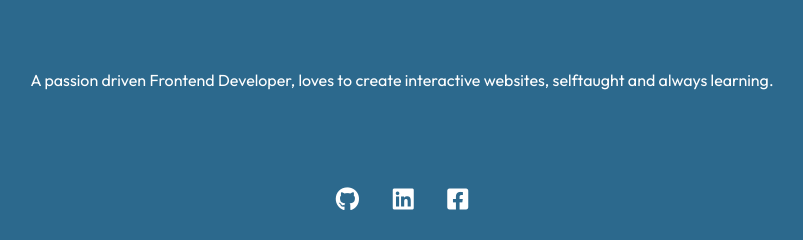
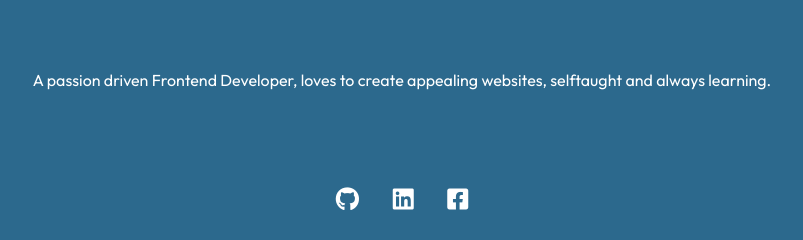
Before and after one commit to hiitssid/learnbydoing, a plain HTML site: page index.html in a window 1280 px wide. Shown: the part 472-712 px from the top of the page, 238-1041 px from the left. Drawn offline with Linux system fonts and the light colour scheme.

Commit message:
swap wording

```diff
--- a/index.html
+++ b/index.html
@@ -17,7 +17,7 @@
         <img src="./images/pp.jpg" alt="display-picture" />
         <h1>Siddhartha Shakya</h1>
         <p>
-          A passion driven Frontend Developer, loves to create interactive
+          A passion driven Frontend Developer, loves to create appealing
           websites, selftaught and always learning.
         </p>
         <div class="card-social">
```
